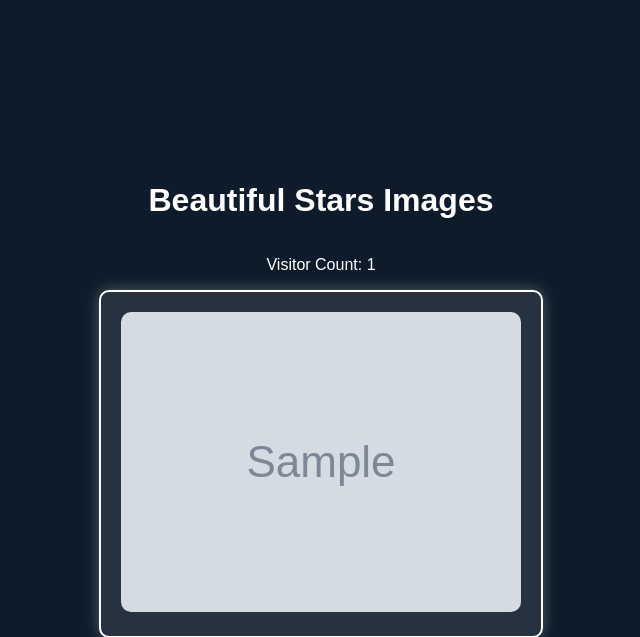
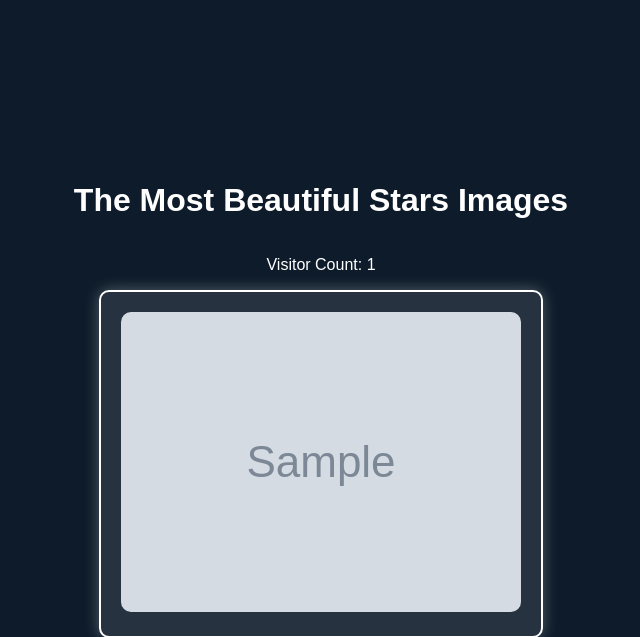
Before and after one commit to moshelederman/HELM-PROJECT, a Flask app: template app/templates/index.html in a window 1280 px wide. Shown: the top 637 px of the page, without its empty margins (319-959 px from the left). Run offline with Flask 3, Linux system fonts and the light colour scheme; the template is opened without the code that fills it: most values are stand-ins (such as "Sample title", 1, 10 or a date in 2020); grey boxes marked "Sample" are stand-in pictures.

Commit message:
some change in index.html and cleaning code in app.py

```diff
--- a/app/app.py
+++ b/app/app.py
@@ -22,8 +22,6 @@ db_config = {
 start_http_server(9090)
 
 # Create Prometheus metrics
-#REQUEST_TIME = Summary('request_processing_seconds', 'Time spent processing request')
-#VISIT_COUNTER = Counter('app_visit_count', 'Total number of visits')
 DATABASE_ERRORS = Counter('database_errors_total', 'Total number of database errors')
 NUM_VISITORS = Gauge('num_visitors', 'number of visitors')
 
@@ -45,7 +43,6 @@ def display_images():
         image_url = result[0] if result else None
 
         # Update Prometheus metrics
-        #VISIT_COUNTER.inc()
         NUM_VISITORS.set(visit_count)
 
         cursor.close()
--- a/app/templates/index.html
+++ b/app/templates/index.html
@@ -40,7 +40,7 @@
 </head>
 <body>
     <div class="container">
-        <h1>Beautiful Stars Images</h1>
+        <h1>The Most Beautiful Stars Images</h1>
         <p>Visitor Count: {{ visit_count }}</p>
         <div class="image-container">
             {% if image_url %}
```
